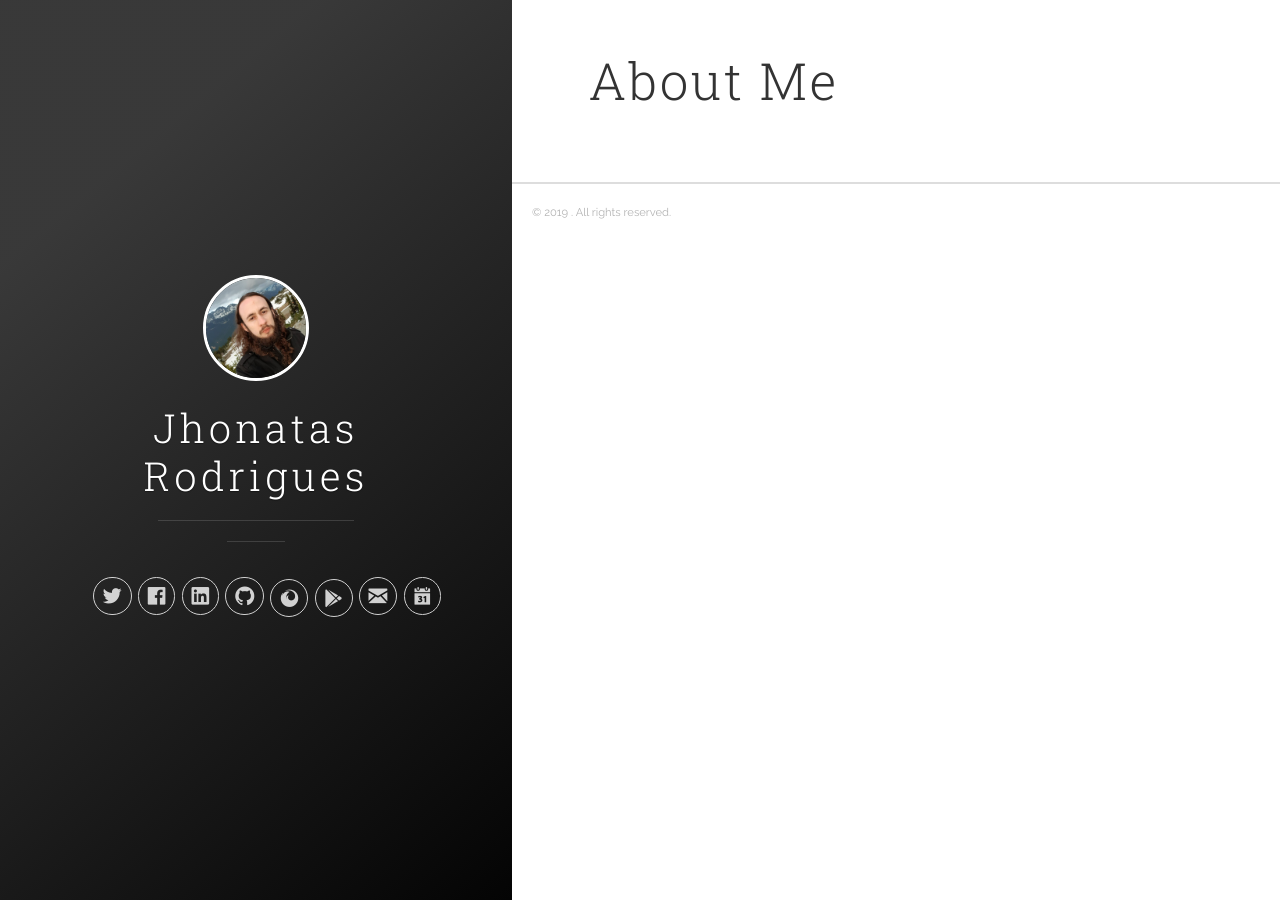
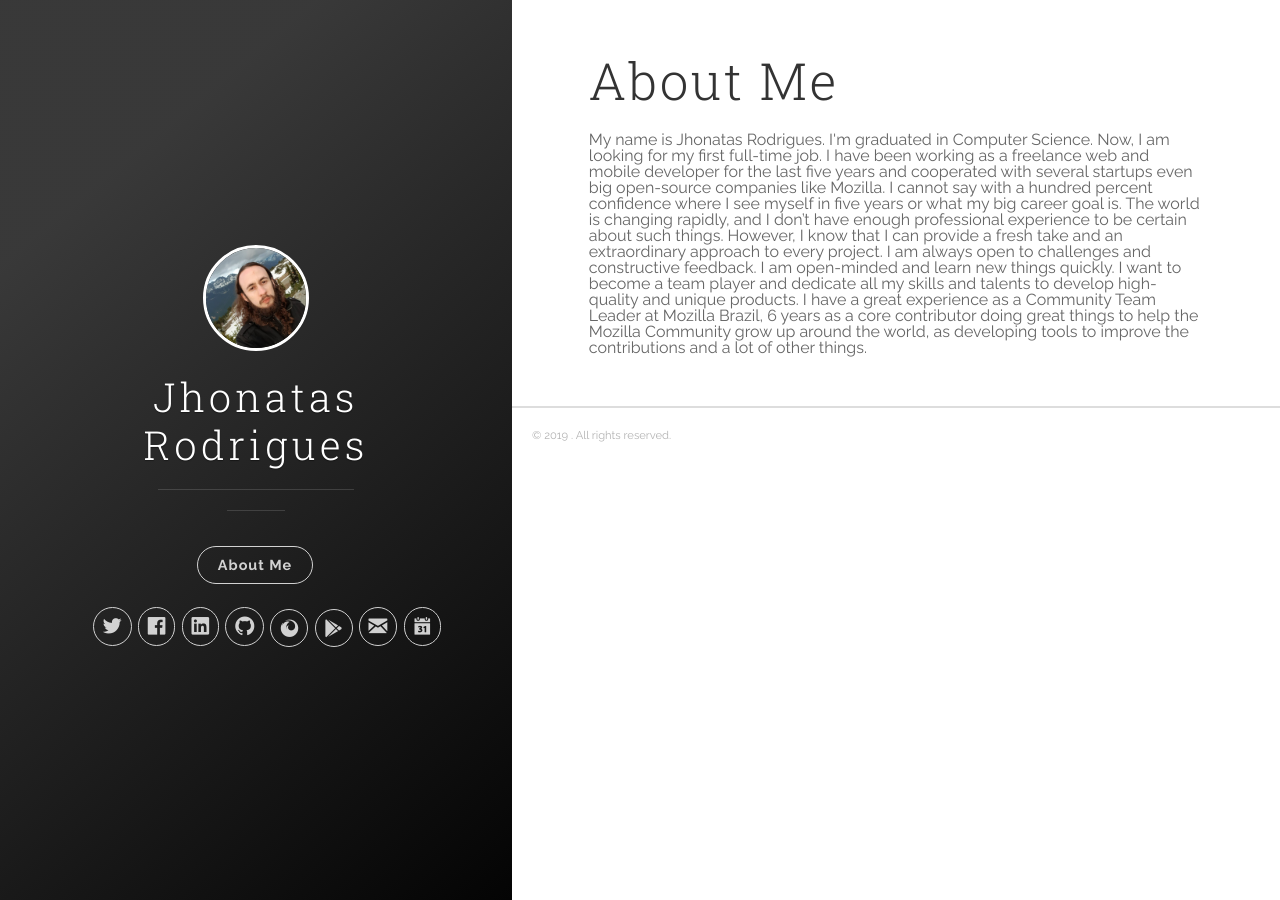
Before and after one commit to jhonatasrm/jhonatasrm.github.io, a Jekyll site: the page built from tags.md, in a window 1280 px wide. Built offline with Jekyll 4.4.1, drawn with Linux system fonts in a browser that asks for light colours; nearby versions of some CDN libraries.

Commit message:
update repository

```diff
--- a/_includes/header.html
+++ b/_includes/header.html
@@ -16,11 +16,11 @@
         <p class="panel-cover__description">{{ site.description }}</p>
         <hr class="panel-cover__divider panel-cover__divider--secondary">
 
-          <!--<nav class="cover-navigation cover-navigation&#45;&#45;primary">-->
-            <!--<ul class="navigation">-->
-              <!--<li class="navigation__item"><a href="{{ site.baseurl }}/#about" title="About Me" class="blog-button">About Me</a></li>-->
-            <!--</ul>-->
-          <!--</nav>-->
+          <nav class="cover-navigation cover-navigation--primary">
+            <ul class="navigation">
+              <li class="navigation__item"><a href="{{ site.baseurl }}/#about" title="About Me" class="blog-button">About Me</a></li>
+            </ul>
+          </nav>
 
       <div class="navigation-wrapper">
           <nav class="cover-navigation navigation--social">
--- a/_layouts/default.html
+++ b/_layouts/default.html
@@ -11,9 +11,18 @@
             <header class="post-header">
                 <h1 class="post-title">About Me</h1>
             </header>
-            <section class="post">
-                <p></p>
-            </section>
+            My name is Jhonatas Rodrigues. I'm graduated in Computer Science. Now, I am looking for my first full-time
+            job. I have been working as a freelance web and mobile developer for the last five years and cooperated with
+            several startups even big open-source companies like Mozilla. I cannot say with a hundred percent confidence
+            where I see myself in five years or what my big career goal is. The world is changing rapidly, and I don’t
+            have enough professional experience to be certain about such things. However, I know that I can provide a
+            fresh take and an extraordinary approach to every project. I am always open to challenges and constructive
+            feedback. I am open-minded and learn new things quickly. I want to become a team player and dedicate all my
+            skills and talents to develop high-quality and unique products.
+
+            I have a great experience as a Community Team Leader at Mozilla Brazil, 6 years as a core contributor doing
+            great things to help the Mozilla Community grow up around the world, as developing tools to improve the
+            contributions and a lot of other things.
         </article>
     </div>
     <footer class="footer">
```
